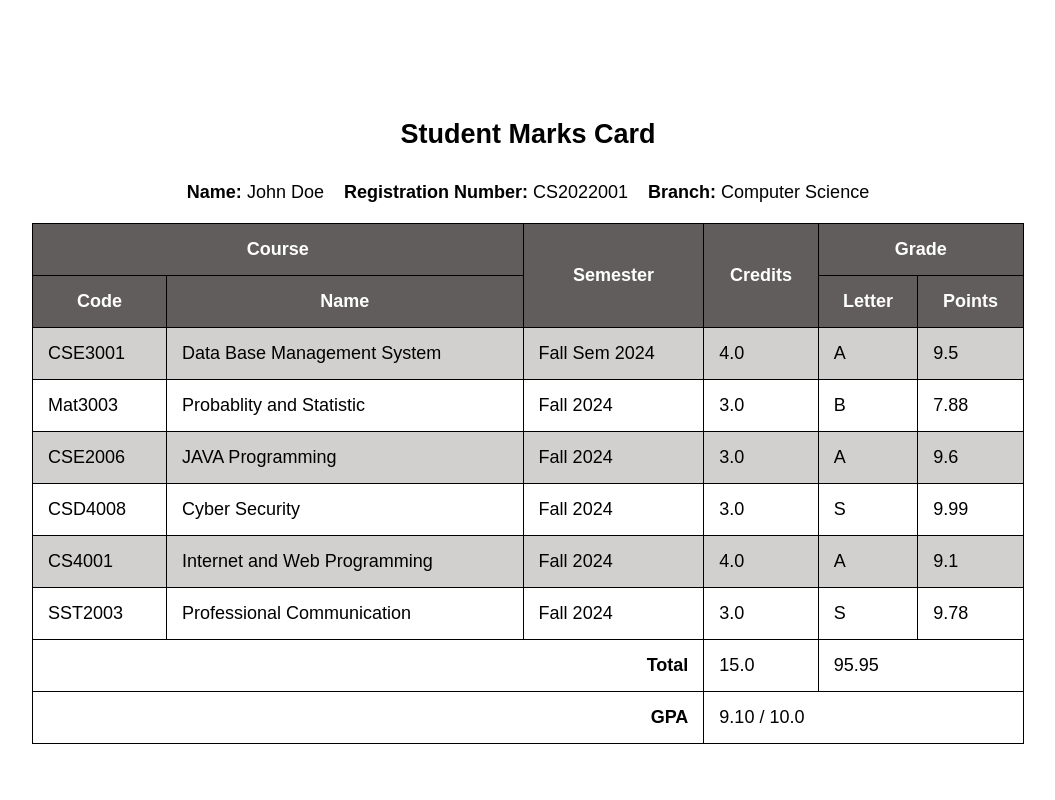
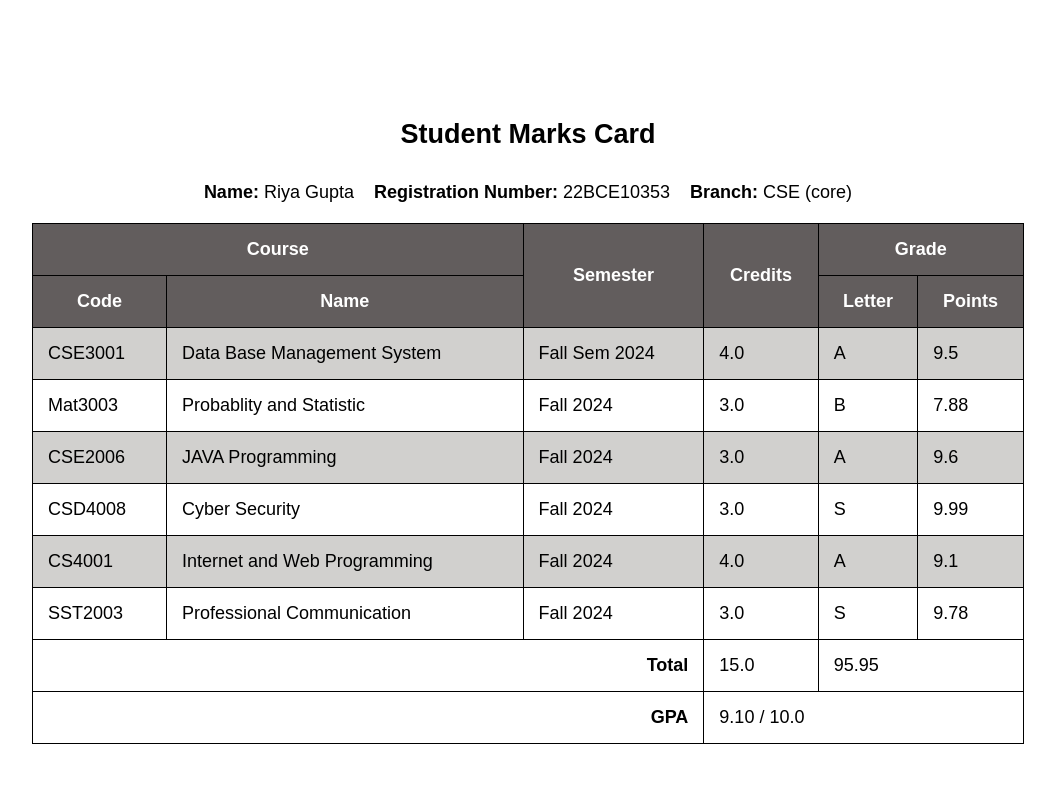
Before and after one commit to Riya922003/webdev, a plain HTML site: page index.html in a window 1280 px wide. Shown: the top 800 px of the page, without its empty margins (112-1167 px from the left). Drawn offline with Linux system fonts and the light colour scheme.

Commit message:
Update index.html

```diff
--- a/index.html
+++ b/index.html
@@ -111,9 +111,9 @@
     <div class="table">
         <h2>Student Marks Card</h2>
         <div class="studentDetail">
-            <div><strong>Name:</strong> John Doe</div>
-            <div><strong>Registration Number:</strong> CS2022001</div>
-            <div><strong>Branch:</strong> Computer Science</div>
+            <div><strong>Name:</strong> Riya Gupta</div>
+            <div><strong>Registration Number:</strong> 22BCE10353</div>
+            <div><strong>Branch:</strong> CSE (core)</div>
         </div>
         <table>
             <thead>
```
